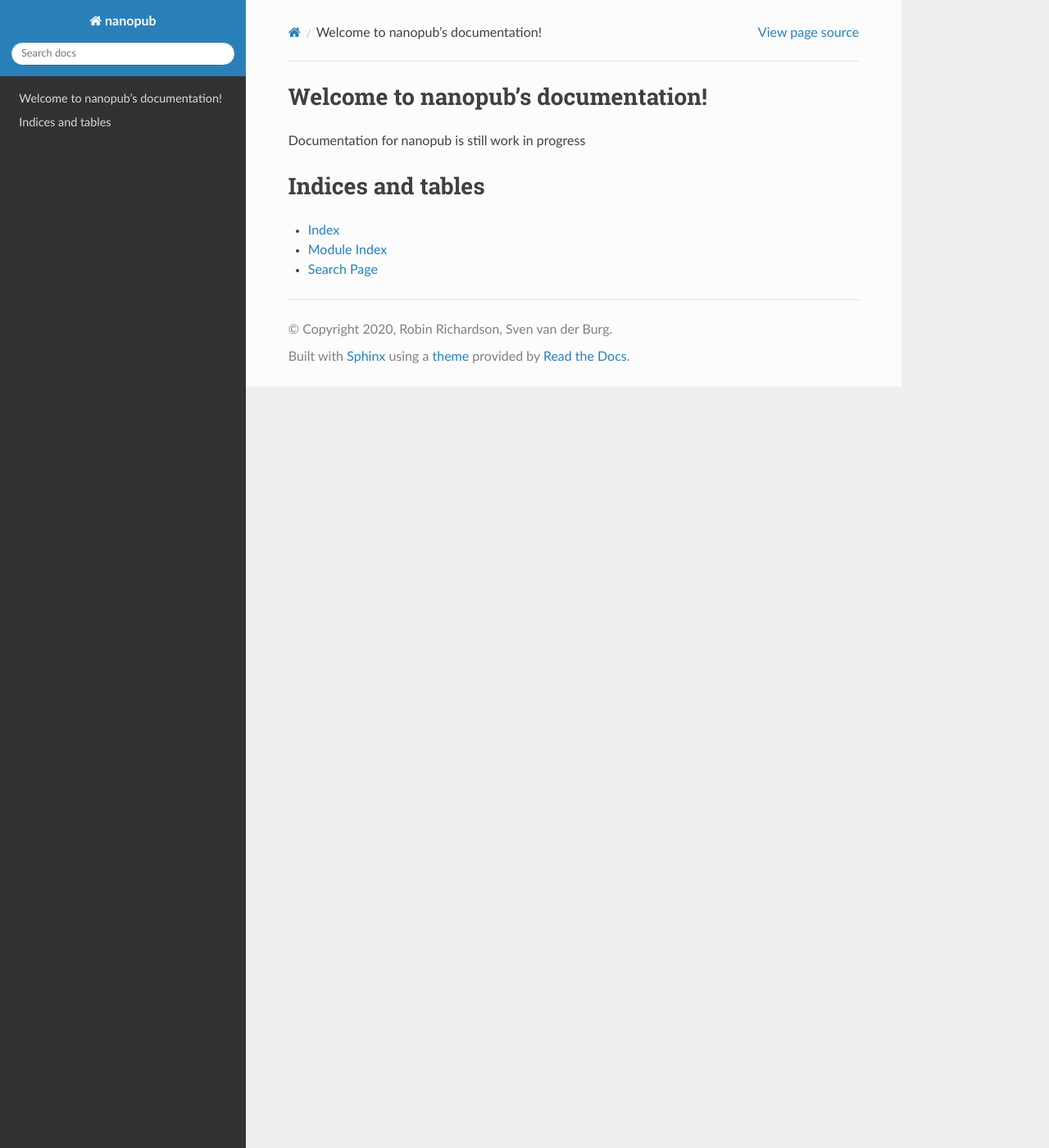
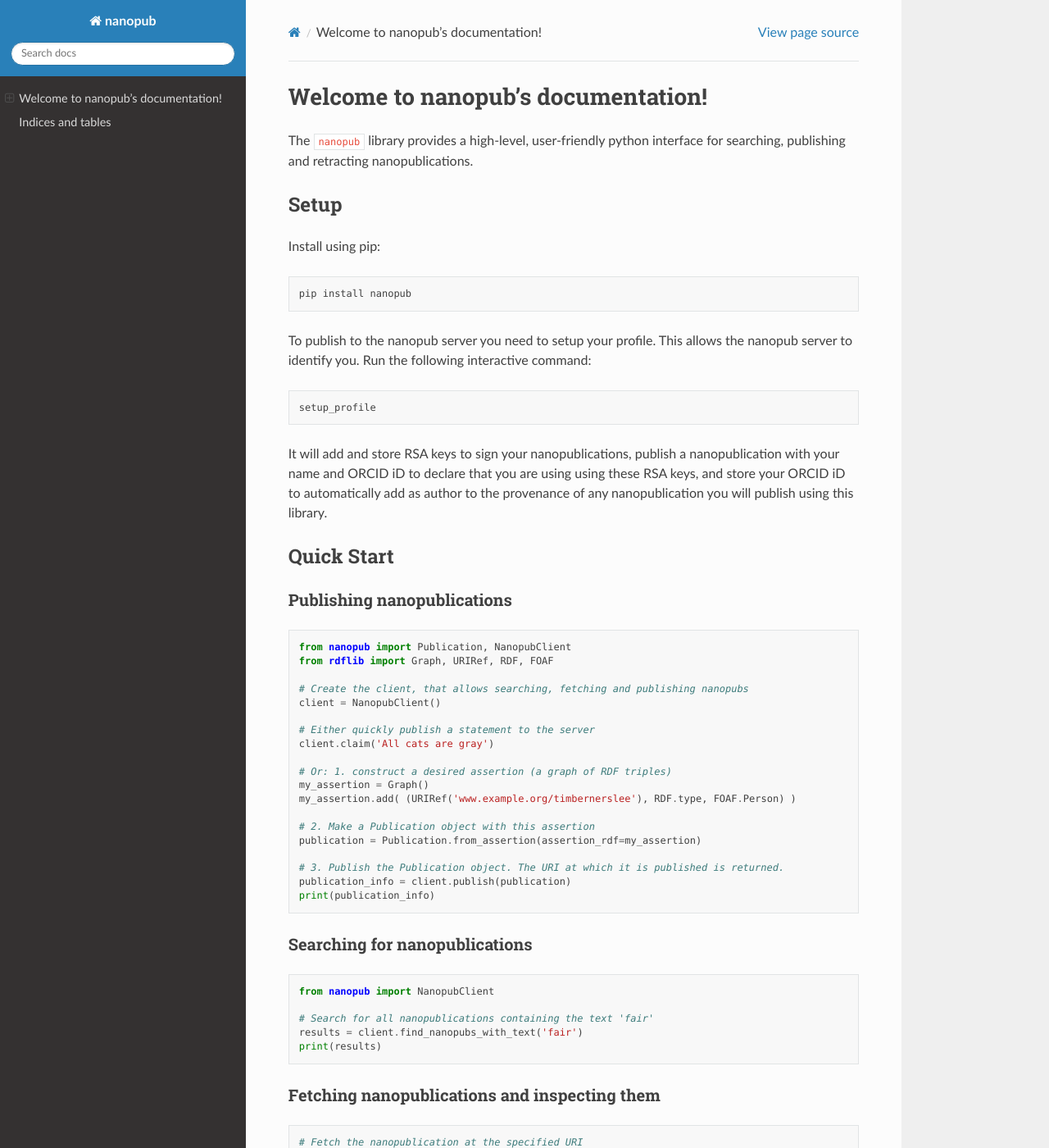
Before and after one commit to fair-workflows/nanopub, a Sphinx documentation site: the page built from docs/index.rst, in a window 1280 px wide and 1400 px high. Shown: the whole window at 82% size. Built offline with Sphinx 7.4.7 and the Read the Docs theme 2.0.0, drawn with Linux system fonts in a browser that asks for light colours; some of the changed text lies outside the part shown.

Commit message:
Add quick start to documentation

```diff
--- a/docs/index.rst
+++ b/docs/index.rst
@@ -5,13 +5,87 @@
 
 Welcome to nanopub's documentation!
 ===================================
-Documentation for nanopub is still work in progress
+The ``nanopub`` library provides a high-level, user-friendly python
+interface for searching, publishing and retracting nanopublications.
 
-.. toctree::
-   :maxdepth: 2
-   :caption: Contents:
+Setup
+-----
+
+Install using pip:
+
+::
+
+    pip install nanopub
+
+To publish to the nanopub server you need to setup your profile. This
+allows the nanopub server to identify you. Run the following interactive
+command:
+
+::
+
+    setup_profile
+
+It will add and store RSA keys to sign your nanopublications, publish a
+nanopublication with your name and ORCID iD to declare that you are
+using using these RSA keys, and store your ORCID iD to automatically add
+as author to the provenance of any nanopublication you will publish
+using this library.
+
+Quick Start
+-----------
+
+Publishing nanopublications
+~~~~~~~~~~~~~~~~~~~~~~~~~~~
+
+.. code:: python
 
 
+    from nanopub import Publication, NanopubClient
+    from rdflib import Graph, URIRef, RDF, FOAF
+
+    # Create the client, that allows searching, fetching and publishing nanopubs
+    client = NanopubClient()
+
+    # Either quickly publish a statement to the server
+    client.claim('All cats are gray')
+
+    # Or: 1. construct a desired assertion (a graph of RDF triples)
+    my_assertion = Graph()
+    my_assertion.add( (URIRef('www.example.org/timbernerslee'), RDF.type, FOAF.Person) )
+
+    # 2. Make a Publication object with this assertion
+    publication = Publication.from_assertion(assertion_rdf=my_assertion)
+
+    # 3. Publish the Publication object. The URI at which it is published is returned.
+    publication_info = client.publish(publication)
+    print(publication_info)
+
+Searching for nanopublications
+~~~~~~~~~~~~~~~~~~~~~~~~~~~~~~
+
+.. code:: python
+
+    from nanopub import NanopubClient
+
+    # Search for all nanopublications containing the text 'fair'
+    results = client.find_nanopubs_with_text('fair')
+    print(results)
+
+
+Fetching nanopublications and inspecting them
+~~~~~~~~~~~~~~~~~~~~~~~~~~~~~~~~~~~~~~~~~~~~~
+
+.. code:: python
+
+    # Fetch the nanopublication at the specified URI
+    publication = client.fetch('http://purl.org/np/RApJG4fwj0szOMBMiYGmYvd5MCtRle6VbwkMJUb1SxxDM')
+
+    # Print the RDF contents of the nanopublication
+    print(publication)
+
+    # Iterate through all triples in the assertion graph
+    for s, p, o in np.assertion:
+        print(s, p, o)
 
 Indices and tables
 ==================
```
